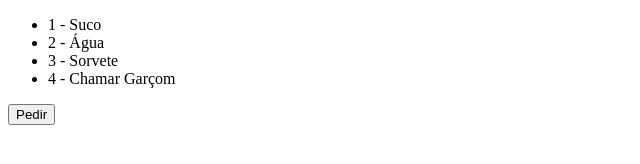
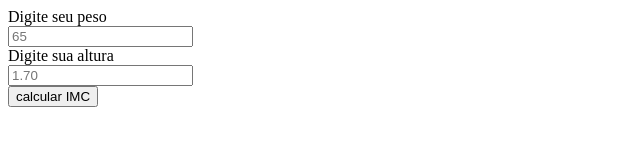
Before and after one commit to DMartins21/Learning-JS, a plain HTML site: page Course JavaScript/index.html in a window 1280 px wide. Shown: the whole page, without its empty margins (0-640 px from the left). Drawn offline with Linux system fonts and the light colour scheme.

Commit message:
Calculando IMC

```diff
--- a/Course JavaScript/index.html
+++ b/Course JavaScript/index.html
@@ -5,14 +5,21 @@
         <script src="test.js"></script>
     </head>
     <body>
-      <ul>
-        <li>1 - Suco</li>
-        <li>2 - Água</li>
-        <li>3 - Sorvete</li>
-        <li>4 - Chamar Garçom</li>
-      </ul>
 
-      <button onclick="pedir()">Pedir</button>
+      <form onsubmit="return calcular(event)">
+        <label>Digite seu peso</label><br>
+        <input type="text" name="peso" id="peso" placeholder="65"/> <br>
+
+        <label>Digite sua  altura</label><br>
+        <input type="text" name="altura" id="altura" placeholder="1.70"/> <br>
+
+        <input type="submit" value="calcular IMC">
+      </form>
+
+      <div id="resultado">
+
+      </div>
+
       <script src="test.js"></script>
     </body>
 </html>
--- a/Course JavaScript/test.js
+++ b/Course JavaScript/test.js
@@ -1,23 +1,35 @@
-// Switch
+var peso
+var altura
+var imc
+var resultado
+//event define comportamento
 
-function pedir(){
-    var valor = prompt('Digite um valor de 1 a 4')
+function calcular(event){
+    event.preventDefault()
 
-    switch(Number(valor)){
-        case 1:
-            alert('Você escolheu 1 - Suco')
-            break
-        case 2:
-            alert('Você escolheu 2 - Água')
-            break
-        case 3:
-            alert('Você escolheu 3 - Sorvete')
-            break
-        case 4:
-            alert('Você chamou o garçom')
-            break
-        default:
-            alert('Escolha de 1 a 4')
-            break
+    peso = document.getElementById('peso').value
+    altura = document.getElementById('altura').value
+
+    imc = peso / (altura * altura)
+
+    resultado = document.getElementById('resultado')
+
+    if(imc < 17){
+        resultado.innerHTML = '<br> Seu resultado foi..' + imc + '<br> Você está muito abaixo do peso'
     }
+    else if(imc > 17 && imc <=18.49){
+        resultado.innerHTML = '<br> Seu resultado foi..' + imc + '<br> Você está abaixo do peso'
+    }
+    else if(imc >= 18.5 && imc < 24.99){
+        resultado.innerHTML = '<br> Seu resultado foi..' + imc + '<br> Você está no peso ideal'
+    }
+    else if(imc > 25 && imc <= 29.99){
+        resultado.innerHTML = '<br> Seu resultado foi..' + imc + '<br> Você está acima do peso'
+    }
+    else if(imc >= 30){
+        resultado.innerHTML = '<br> Seu resultado foi..' + imc + '<br> Cuidado, Obesidade!'
+    }
+
+    document.getElementById('peso').value = ''
+    document.getElementById('altura').value = ''
 }
```
